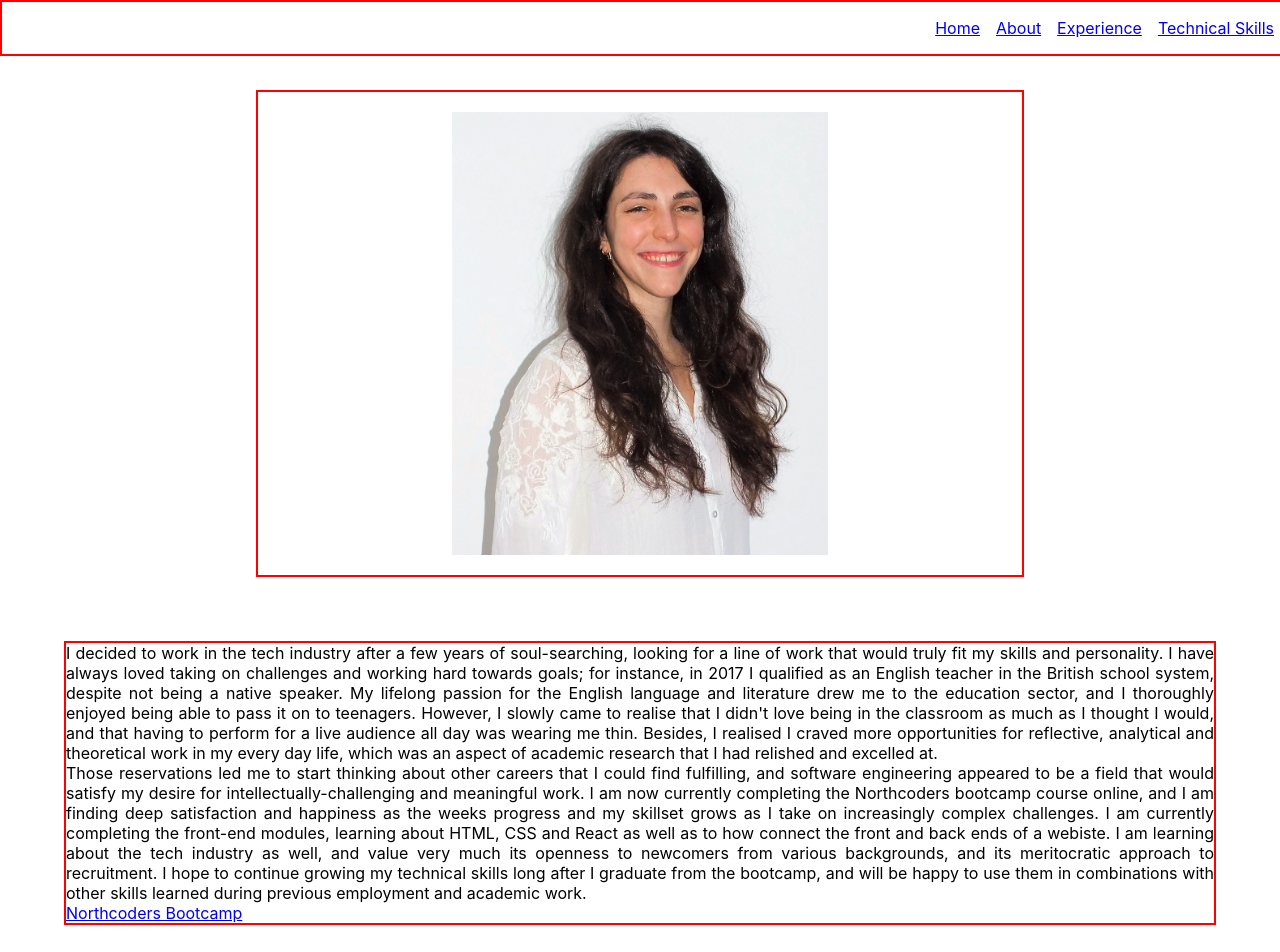
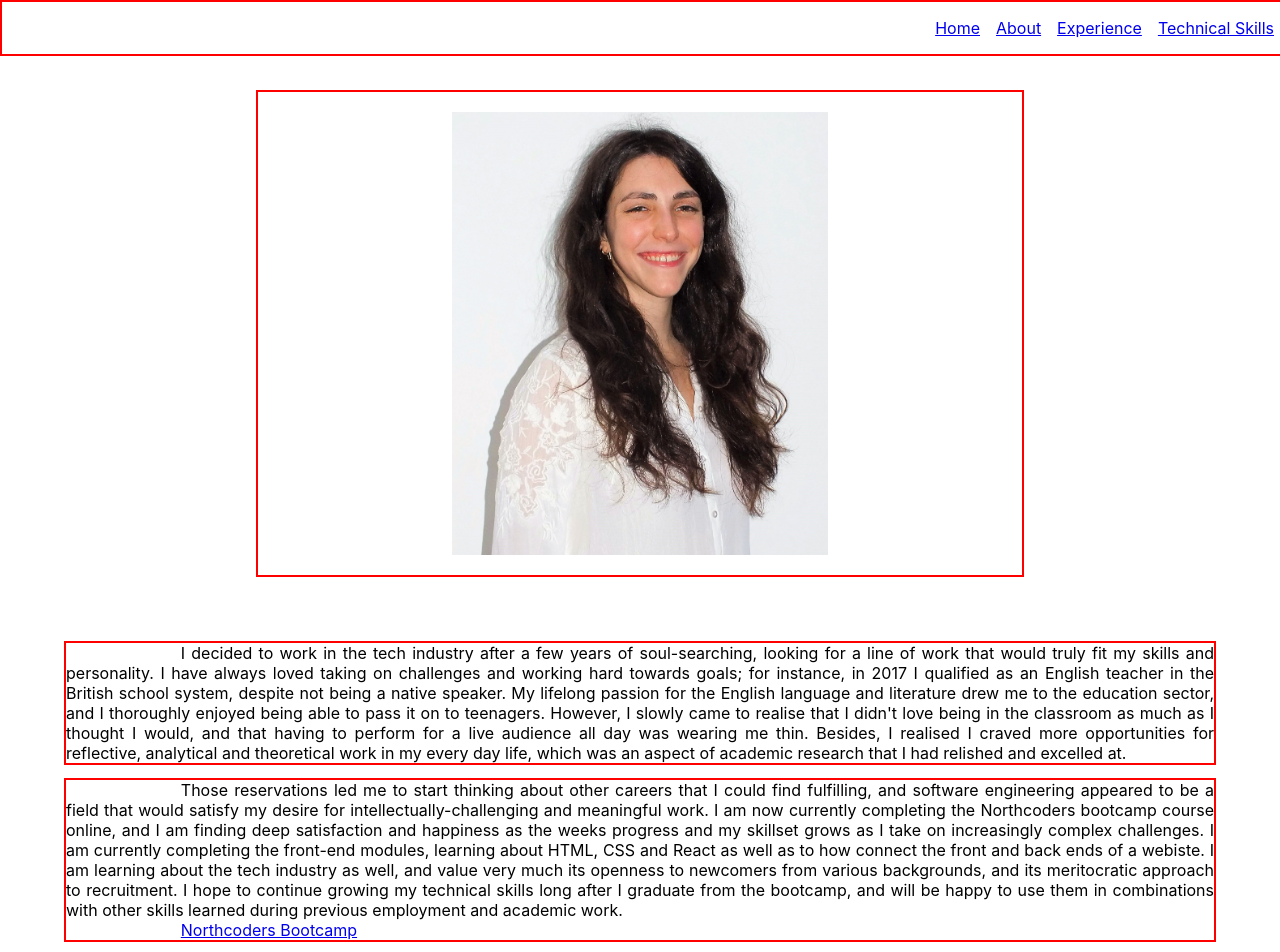
Before and after one commit to ClaireAdele/portfolio-work-react, a React (Create React App) app: page /about in a window 1280 px wide. Shown: the top 952 px of the page. Built offline with nearby package versions, Linux system fonts and the light colour scheme; the HTML template or start-up script is replaced by a standard one.

Commit message:
indented paragraph

```diff
--- a/src/App.css
+++ b/src/App.css
@@ -9,6 +9,10 @@
 
 html {
     scroll-behavior: smooth;
+}
+
+p {
+    text-indent: 10%;
 }
 
 /* styling of contact ribbon at bottom of page */
@@ -83,6 +87,10 @@ html {
     scroll-behavior: smooth;
 }
 
+p {
+    text-indent: 10%;
+}
+
 #contact {
     overflow: hidden;
     position: relative;
@@ -133,7 +141,7 @@ html {
    font-size: medium;
    flex-direction: column;
    border: 2px solid red;
-   margin: 0% 5% 15% 5%;
+   margin: 0% 5% 1% 5%;
    text-align: justify;
    text-justify: inter-word;
 }
--- a/src/components/About/Text.js
+++ b/src/components/About/Text.js
@@ -2,8 +2,8 @@ import React from 'react'
 
 export default function Text() {
     return (
-        <div class="text-container">
-            <p>I decided to work in the tech industry after a few years of soul-searching, looking for a line of work
+        <div>
+            <p class="text-container">I decided to work in the tech industry after a few years of soul-searching, looking for a line of work
             that would truly fit my skills and personality. I have always loved taking on challenges and working
             hard towards goals; for instance, in 2017 I qualified as an English teacher in the British school
             system, despite not being a native speaker. My lifelong passion for the English language and literature
@@ -12,7 +12,7 @@ export default function Text() {
             would, and that having to perform for a live audience all day was wearing me thin. Besides,
             I realised I craved more opportunities for reflective, analytical and theoretical work in my every day
             life, which was an aspect of academic research that I had relished and excelled at. </p>
-        <p>Those reservations led me to start thinking about other careers that I could find fulfilling, and
+            <p class="text-container">Those reservations led me to start thinking about other careers that I could find fulfilling, and
             software engineering appeared to be a field that would satisfy my desire for intellectually-challenging
             and meaningful work. I am now currently completing the Northcoders bootcamp course online, and I am
             finding deep satisfaction and happiness as the weeks progress and my skillset grows as I take on
@@ -22,8 +22,8 @@ export default function Text() {
             openness to newcomers
             from various backgrounds, and its meritocratic approach to recruitment. I hope to continue growing my
             technical skills long after I graduate from the bootcamp, and will be happy to use them in combinations
-            with other skills learned during previous employment and academic work.</p>
-        <a href="https://northcoders.com/">Northcoders Bootcamp</a>
+            with other skills learned during previous employment and academic work.
+            <a href="https://northcoders.com/">Northcoders Bootcamp</a></p>
         </div>
     )
 }
--- a/src/components/TechSkills/TechSkills.js
+++ b/src/components/TechSkills/TechSkills.js
@@ -1,4 +1,5 @@
-import React from 'react'
+import React from 'react';
+
 
 export default function TechSkills() {
     return (
```
